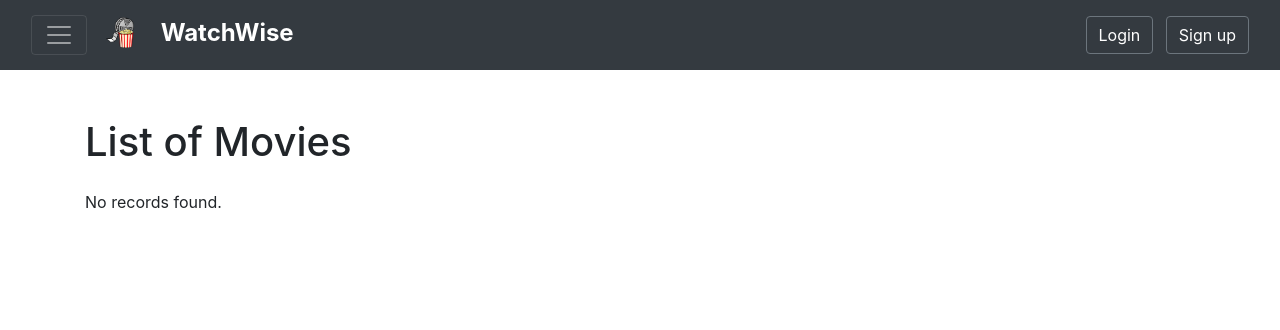
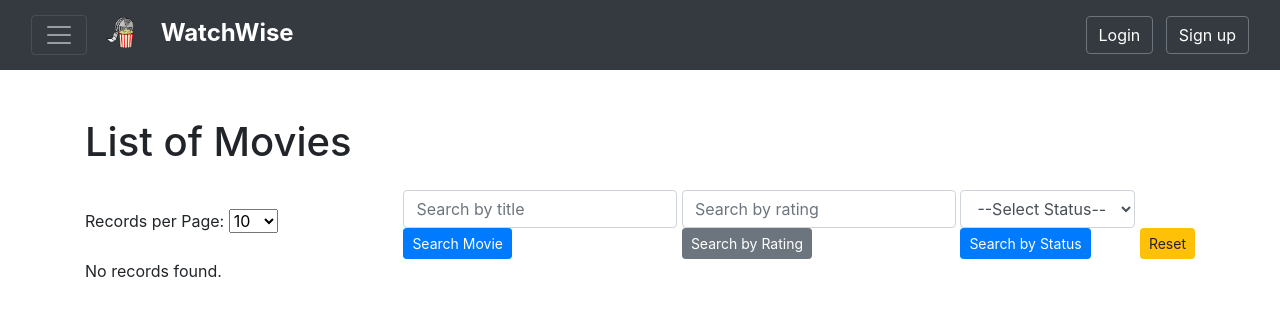
Before and after one commit to lucchesilorenzo/watchwise, a Django app: page /watchwise/movie_list/ in a window 1280 px wide. Shown: the top 330 px of the page. Run offline with Django 4.2, Linux system fonts and the light colour scheme; data that the repository does not hold is empty.

Commit message:
Update movie_list.html

```diff
--- a/watchwise_project/watchwise/templates/movie_list.html
+++ b/watchwise_project/watchwise/templates/movie_list.html
@@ -1,9 +1,6 @@
 {% extends 'base.html' %}
-
 {% load static %}
-
 {% block title %}Movies{% endblock %}
-
 {% block content %}
 <div class="container my-5">
   {% if messages %}
@@ -14,23 +11,84 @@
   </div>
   {% endif %}
   <h1 class="mb-4">List of Movies</h1>
+  <div class="d-flex justify-content-between align-items-center">
+    <div>
+      <form method="get">
+        <label for="per_page">Records per Page:</label>
+        <select name="per_page" id="per_page" onchange="this.form.submit()">
+          <option value="10" {% if per_page == "10" %}selected{% endif %}>10</option>
+          <option value="20" {% if per_page == "20" %}selected{% endif %}>20</option>
+          <option value="30" {% if per_page == "30" %}selected{% endif %}>30</option>
+          <option value="50" {% if per_page == "50" %}selected{% endif %}>50</option>
+          <option value="100" {% if per_page == "100" %}selected{% endif %}>100</option>
+          <input type="hidden" name="page" value="{{ movies.number }}">
+        </select>
+      </form>
+    </div>
+    <div>
+      <form action="{% url 'search_title_movie' %}" method="get" class="d-inline-block">
+        <input type="text" class="form-control" placeholder="Search by title" name="title" onkeypress="return event.keyCode != 13;" />
+        <input type="hidden" name="page" value="{{ movies.number }}">
+        <input type="hidden" name="per_page" value="{{ per_page }}">
+        <button type="submit" class="btn btn-primary btn-sm">Search Movie</button>
+      </form>
+        <input type="hidden" name="page" value="{{ movies.number }}">
+        <input type="hidden" name="per_page" value="{{ per_page }}">
+      </form>
+      <form action="{% url 'search_rating_movie' %}" method="get" class="d-inline-block">
+        <input type="text" class="form-control" placeholder="Search by rating" name="rating" onkeypress="return event.keyCode != 13;" />
+        <input type="hidden" name="page" value="{{ movies.number }}">
+        <input type="hidden" name="per_page" value="{{ per_page }}">
+        <button type="submit" class="btn btn-secondary btn-sm">Search by Rating</button>
+      </form>
+      <form action="{% url 'search_status_movie' %}" method="get" class="d-inline-block">
+        <select class="form-control" name="status">
+          <option value="">--Select Status--</option>
+          <option value="watched">Watched</option>
+          <option value="wishlist">Wishlist</option>
+          <option value="not_interested">Not Interested</option>
+        </select>
+        <input type="hidden" name="page" value="{{ movies.number }}">
+        <input type="hidden" name="per_page" value="{{ per_page }}">
+        <button type="submit" class="btn btn-primary btn-sm">Search by Status</button>
+      </form>
+
+      <a href="{% url 'movie_list' %}" class="btn btn-warning btn-sm">Reset</a>
+    </div>
+  </div>
+
   {% if movies %}
+
+
+  <div class="container">
     <table class="table">
         <thead class="thead-dark">
             <tr>
                 <th scope="col">#</th>
-        <th scope="col">Title</th>
-        <th scope="col">Year</th>
-        <th scope="col">Description</th>
-        <th scope="col">Original Language</th>
-        <th scope="col">Status</th>
-        <th scope="col">Rating</th>
+                <th scope="col">
+                  Title<br>
+                  <a href="{% url 'sort_movies_by_title' %}?sort_title=title">⬆️</a>
+                  <a href="{% url 'sort_movies_by_title' %}?sort_title=-title">⬇️</a>
+                </th>
+                <th scope="col">
+                  Year
+                  <a href="{% url 'sort_movies_by_year' %}?sort_year=release_date">⬆️</a>
+                  <a href="{% url 'sort_movies_by_year' %}?sort_year=-release_date">⬇️</a>
+                </th>
+                <th scope="col">Description</th><br>
+                <th scope="col">Original Language</th><br>
+                <th scope="col">Status</th><br>
+                <th scope="col">
+                  Rating<br>
+                  <a href="{% url 'sort_movies_by_rating' %}?sort_rating=rating">⬆️</a>
+                  <a href="{% url 'sort_movies_by_rating' %}?sort_rating=-rating">⬇️</a>
+                </th>
                 <th scope="col">Comment</th>
                 <th scope="col">Actions</th>
             </tr>
         </thead>
       <tbody>
-      {% for movie in movies %}
+        {% for movie in movies.object_list %}
         <tr>
           <th scope="row">{{ forloop.counter }}</th>
           <td>{{ movie.title }}</td>
@@ -44,10 +102,28 @@
             <a href="{% url 'delete_media' 'movie' movie.movie_id %}">Delete</a>
             <a href="{% url 'update_media' 'movie' movie.movie_id %}">Update</a>
           </td>
+        </tr>
         {% endfor %}
-      </tr>
       </tbody>
     </table>
+  </div>
+<div class="pagination">
+    <span class="step-links">
+        {% if movies.has_previous %}
+          <a href="?page=1&per_page={{ per_page }}&title={{ request.GET.title|default:'' }}&status={{ request.GET.status|default:'' }}&rating={{ request.GET.rating|default:'' }}">First</a>
+          <a href="?page={{ movies.previous_page_number }}&per_page={{ per_page }}&title={{ request.GET.title|default:'' }}&status={{ request.GET.status|default:'' }}&rating={{ request.GET.rating|default:'' }}">Previous</a>
+        {% endif %}
+
+        <span class="current">
+          Page {{ movies.number }} of {{ movies.paginator.num_pages }}.
+        </span>
+
+        {% if movies.has_next %}
+          <a href="?page={{ movies.next_page_number }}&per_page={{ per_page }}&title={{ request.GET.title|default:'' }}&status={{ request.GET.status|default:'' }}&rating={{ request.GET.rating|default:'' }}">Next</a>
+          <a href="?page={{ movies.paginator.num_pages }}&per_page={{ per_page }}&title={{ request.GET.title|default:'' }}&status={{ request.GET.status|default:'' }}&rating={{ request.GET.rating|default:'' }}">Last</a>
+        {% endif %}    </span>
+  </div>
+
   {% else %}
   <p>No records found.</p>
   {% endif %}
```
Lines whose indentation alone changed are shown as unchanged.
